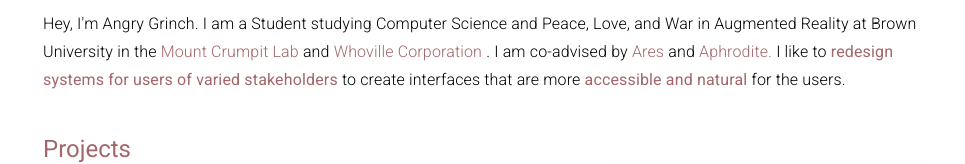
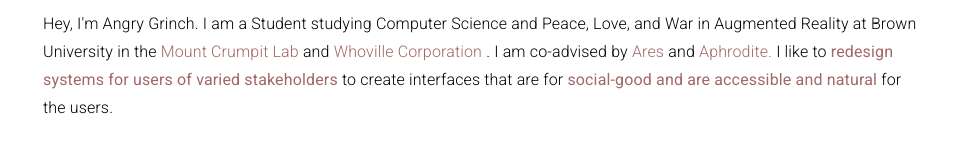
Before and after one commit to angrygrinch123/final-portfolio, a React (Create React App) app: page / in a window 1280 px wide. Shown: the part 178-342 px from the top of the page, without its empty margins (157-1122 px from the left). Built offline with nearby package versions, Linux system fonts and the light colour scheme; the HTML template or start-up script is replaced by a standard one.

Commit message:
change about me

```diff
--- a/src/components/AboutMe.js
+++ b/src/components/AboutMe.js
@@ -15,7 +15,7 @@
       <Link href={pageData.aboutMe.advisor1.ref}  color="#A26769" underline="hover"> {pageData.aboutMe.advisor1.name} </Link> and
        <Link href={pageData.aboutMe.advisor2.ref} color="#A26769" underline="hover"> {pageData.aboutMe.advisor2.name}. </Link>
        I like to <Typography display="inline" sx={{color:"#A26769"}}> redesign systems for users of varied stakeholders </Typography> to
-      create interfaces that are more <Typography display="inline" sx={{color:"#A26769"}}> accessible and natural </Typography> for the users.
+      create interfaces that are for <Typography display="inline" sx={{color:"#A26769"}}> social-good and are accessible and natural </Typography> for the users.
     </Typography>
     </div>
   );
```
